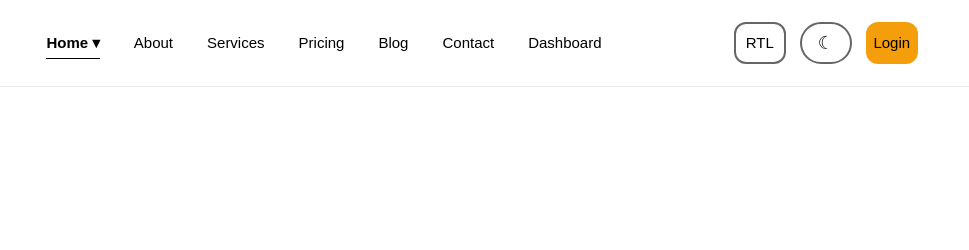
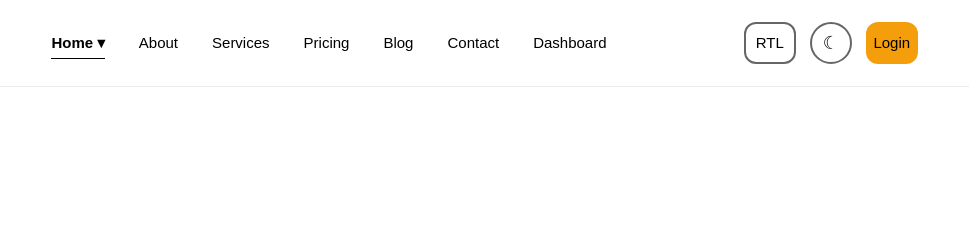
Before and after one commit to jadamanikanta/voiceover-audio-productionstudio, a plain HTML site: page index.html in a window 1280 px wide. Shown: the top 250 px of the page, 311-1280 px from the left. Drawn offline with nearby package versions, Linux system fonts and the light colour scheme; a script that the page names is missing.

Commit message:
first commit

```diff
--- a/global-css/global.css
+++ b/global-css/global.css
@@ -214,8 +214,9 @@ body.dark-mode .navbar {
 
 /* Theme Icon */
 #theme-toggle {
+    width: 42px;
     font-size: 18px;
-    border-radius:100px;
+    border-radius:50%;
 }
 
 /* Hover Effect */
```
Also changed, not shown: dashboard/assets/belair_after.png (deleted), dashboard/assets/belair_before.png (deleted), dashboard/assets/charger_after.png (deleted), dashboard/assets/charger_before.png (deleted), dashboard/assets/mustang_after.png (deleted), dashboard/assets/mustang_before.png (deleted).
